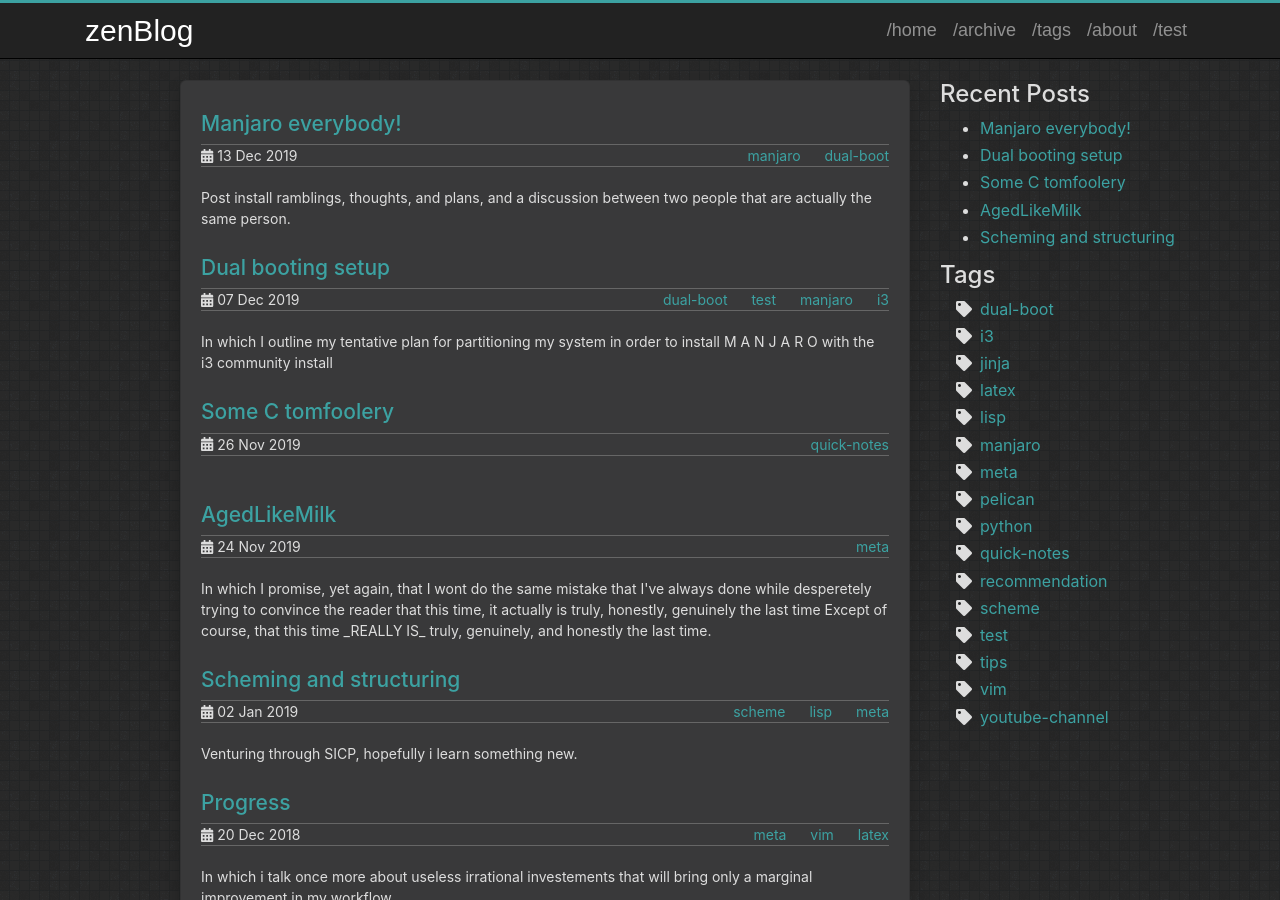
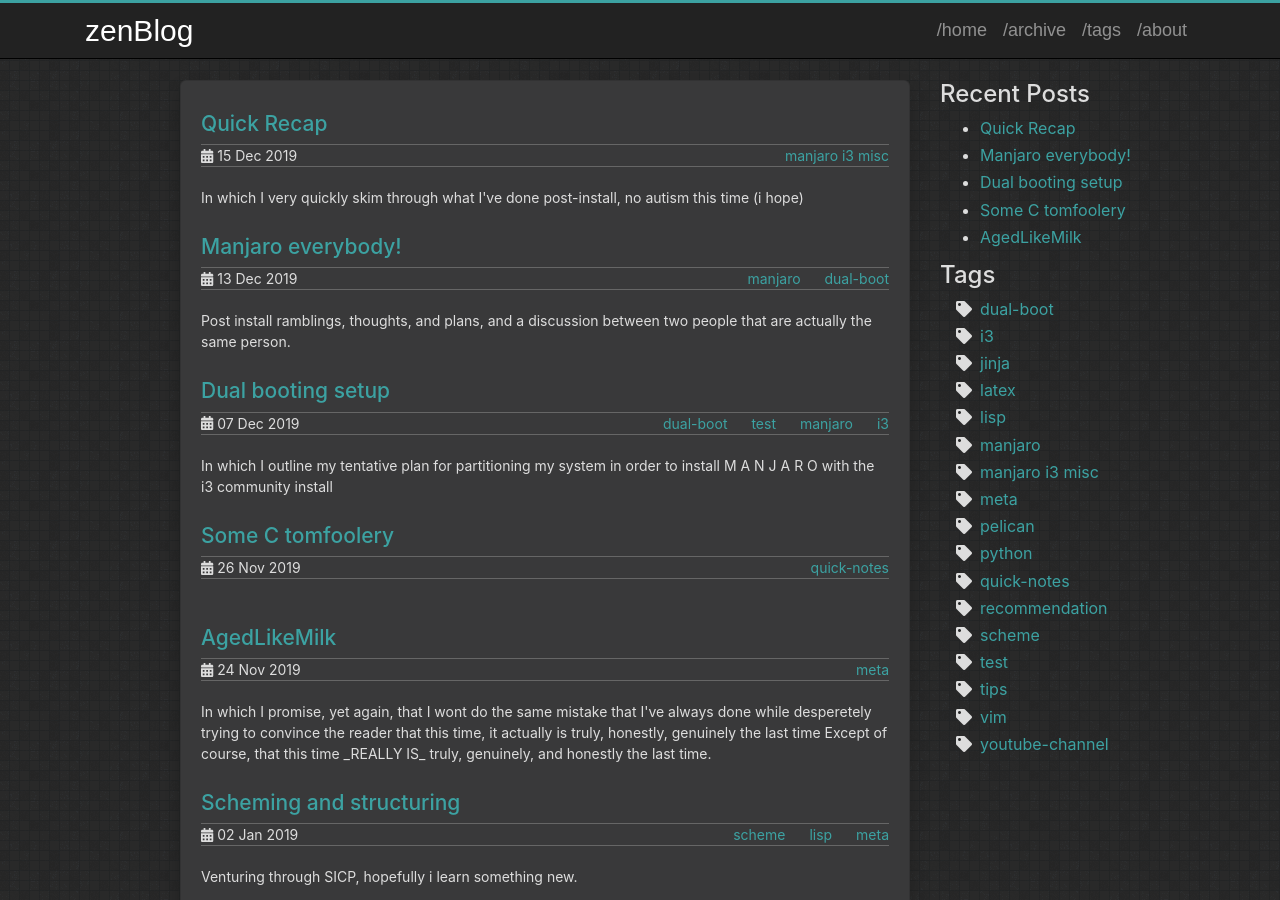
Before and after one commit to zenAndroid/zenandroid.github.io, a Jekyll site: the page built from index.html, in a window 1280 px wide and 900 px high. Built offline with Jekyll 4.4.1, drawn with Linux system fonts in a browser that asks for light colours; part of the change alters nothing that is shown.

Commit message:
got bamboozled at that last hecking commit

```diff
--- a/_includes/header.html
+++ b/_includes/header.html
@@ -18,6 +18,8 @@
     <link href="{{ '/assets/css/theme.css' | relative_url }}" rel="stylesheet">
     <link href="{{ '/assets/css/syntax.css' | relative_url }}" rel="stylesheet">
     <link href="{{ 'assets/css/fontawesome/css/fontawesome-all.min.css' | relative_url }}" rel="stylesheet">
+    <script src="https://polyfill.io/v3/polyfill.min.js?features=es6"></script>
+    <script id="MathJax-script" async src="https://cdn.jsdelivr.net/npm/mathjax@3/es5/tex-mml-chtml.js"></script>
  </head>
 
 <body>
@@ -56,7 +58,6 @@
                 <a class="nav-item nav-link" href="{{ 'archive.html' | relative_url }}">/archive</a>
                 <a class="nav-item nav-link" href="{{ 'tags.html' | relative_url }}">/tags</a>
                 <a class="nav-item nav-link" href="{{ 'about.html' | relative_url }}">/about</a>
-                <a class="nav-item nav-link" href="{{ 'test.html' | relative_url }}">/test</a>
             </div>
         </div>
     </div>
--- /dev/null
+++ b/_posts/2019-12-15-Excite.md
@@ -0,0 +1,85 @@
+---
+layout: post
+title: Quick Recap
+description:  In which I very quickly skim through what I've done post-install, no autism this time (i hope)
+tag: manjaro i3 misc
+toc: true
+---
+
+# Vim #
+
+So, what I've done to my vim install so far:
+
++ [UltiSnips](https://github.com/SirVer/ultisnips), which was facilitated by the fact that the manjaro i3 default vim install has support for python.
++ [NERDtree](https://github.com/scrooloose/nerdtree), for file navigation.
++ [Vim-airline](https://github.com/vim-airline/vim-airline), a vice, to be sure, but an easily justifiable one, so *shrug*.
++ Added [Tabular](https://github.com/godlygeek/tabular) as well, which aligns text given a regexp or some such symbol *just one command too*.
+
+This is it for now, will probably be adding other ones.
+
+# i3config #
+
+The i3bar and the default i3config seemed interesting, and there also seemed to be a great deal of default software that was added.
+
+I wanted to know the details, and while i still don't grasp exactly the details of i3blocks (haven't actually analyzed it intensely ***since that goes against my new found self-oath that it doesn't matter AT THIS POINT IN TIME***), but I did take a look at the i3config because I knew that i had to read it (***not modify or fiddle with it***) just to get an idea of what was going on.
+
+## Interesting things ##
+
+**bmenu** is neat.
+
+**mocp** also intrigues me, although i'll leave reading that man page to later.
+
+### Idle stuff ###
+mmmm *reads config*, yeah i3scrot compton xkill the standard stuff ...
+ouh i didnt know about ``workspace next`` and ``prev``, neat ..
+
+## Autostart ##
+This is where things got interesting.
++ nitrogen, should i keep it or chage it for *feh* ?
++ manjaro-hello (the hello screen with the buttons for the wiki and such ..), autostart ? this ? is it worth it ? :thonk: i don't think so ..
++ nm-applet, sure dude i aint touching that
++ xfce4-power-manager, mmmmmmmmmmmmmmMMMMmmm, ~~dunno if it slows down the startup process that much~~ never mind i'm leaving it, **premature microOptimization attempt detected. Aborting ...** (Actually i miht end up removing it but not because of the speed, just cuz i can summon it when i need it)
++ pamac-tray, same thing as the last one, first of all i can summon it, second of all the most important thing is to remember regularly running ``sudo pacman -Syyu`` which i got aliased, so *shrug*.
++ conky, :thinking:
++ xautolock, ... eh, sure whatever
++ ff-theme-util and fix_xcursor: dont know what they do, not engaging ...
+
+Seems about it for a shallow review of my first impressions with the i3config.
+# CONKY ? #
+
+Sounds like an interesting program.
+Not like an essential one.
+
+Honestly, yesterday when i started contemplating this software, a lot of usecases jumped at me, like maybe i'll write different scripts that will show some shortcuts for some software or something, but that sounds like bloat and honestly, like the kind of **premature microOptimization attempt** that i don't want to waste my time on.
+
+![Scrot, bloating my desktop up]({{ "/assets/heckOffScrot.png" | relative_url }} "Scrot, in all its glory, or something ..."){: .center-image }Scrot, in all its glory, or something ...
+
+Plus the little script thingy showcaseda in the desktop sounds like a neat idea, except that it really isn't because it just incentivizes me to keep tabs on it and (like the predictable monkey-brained meatbag that i am) i start trying to lower the values in there, and watching the RAM values and such nonsense, **UNUSED RAM IS WASTED RAM** (full disclosure, i disliked RAM-Hoggers just as much as the next guy, but i saw a pattern of thought that started to emerge about how I HAVE TO KEEP RAM USAGE LOW OR ELSE ... and i just dont like that very much).
+
+Add to that the fact that honestly, it's visual ***BLOAT***.
+
+Might just delete it.
+
+
+# Pale moon, GET OUT #
+
+![Heheh]({{ "/assets/palemoonIndeed.png" | relative_url }})
+
+No further comment other than, *why isn't firefox the default ?*
+
+So yeah, used it a bit at first, promptly removed it and installed firefox.
+
+The visual bloat ... *shudders*
+
+# Useless junk/packets #
+
+Removed some stuff i knew i would never gunna use: like hexchat, deluge (that stopped working anyways [i think there was some incomta- doesn't matter]), and clipit i think.
+
+# Random thought #
+I should get a decent laptop stand :) [*eyes twitch*]
+
+# Conclusion #
+
+Thank you for coming to my TED Talk.
+
+Yeah, i think i basically willed myself out of analysis-paralysis, it's honestly such a weird feeling and it **DEFINITELY** makes me uncomfortable because i feel like things are a bit incomplete, but i rest assured in telling myself that i'll fix all those little things that annoy me *in my free time*.
```
Also changed, not shown: assets/heckOffScrot.png (added), assets/palemoonIndeed.png (added).
